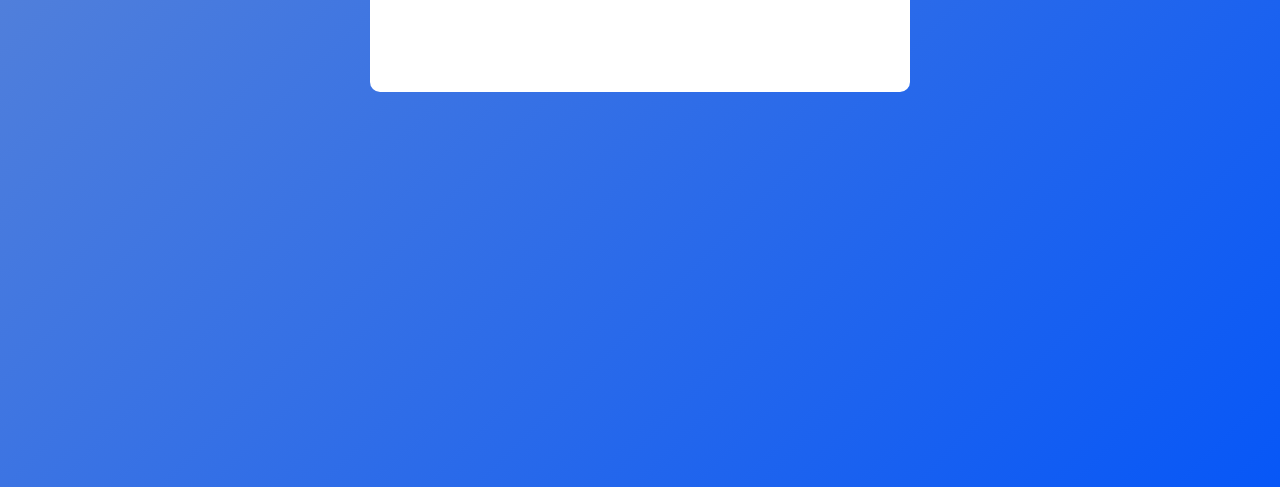
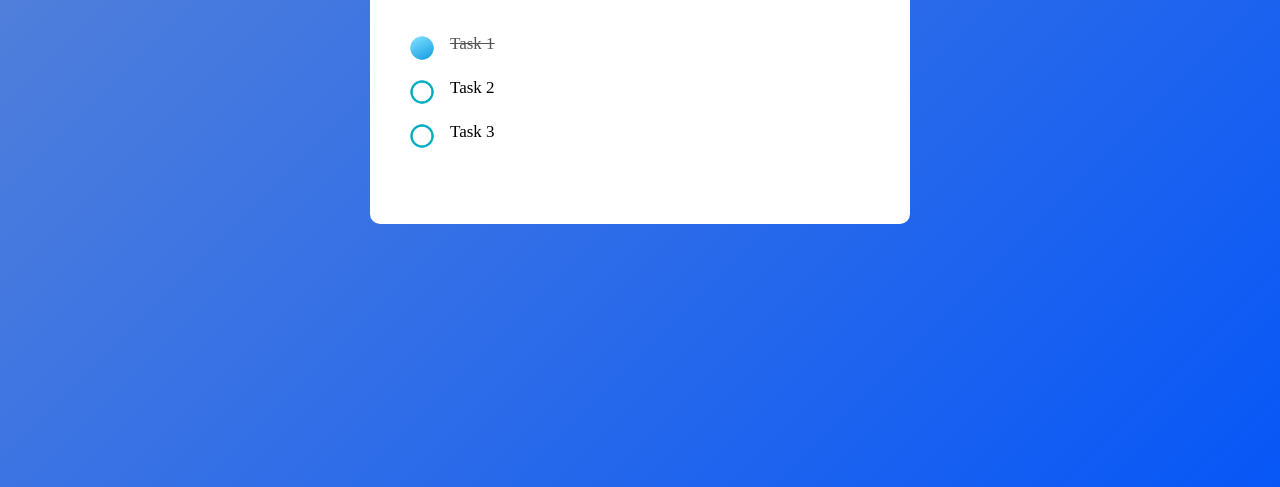
Before and after one commit to Devanshhi/To-Do-List-, a plain HTML site: page index.html in a window 1280 px wide. Shown: the part 313-800 px from the top of the page. Drawn offline with Linux system fonts and the light colour scheme.

Commit message:
some changes

```diff
--- a/index.html
+++ b/index.html
@@ -19,6 +19,11 @@
                 <li>Task 2</li>
                 <li>Task 3</li>--->
             </ul>
+            <ul id="list-container">
+                 <li class="checked">Task 1</li>
+                 <li>Task 2</li>
+                 <li>Task 3</li>
+             </ul>
 
         </div>
     </div>
```
